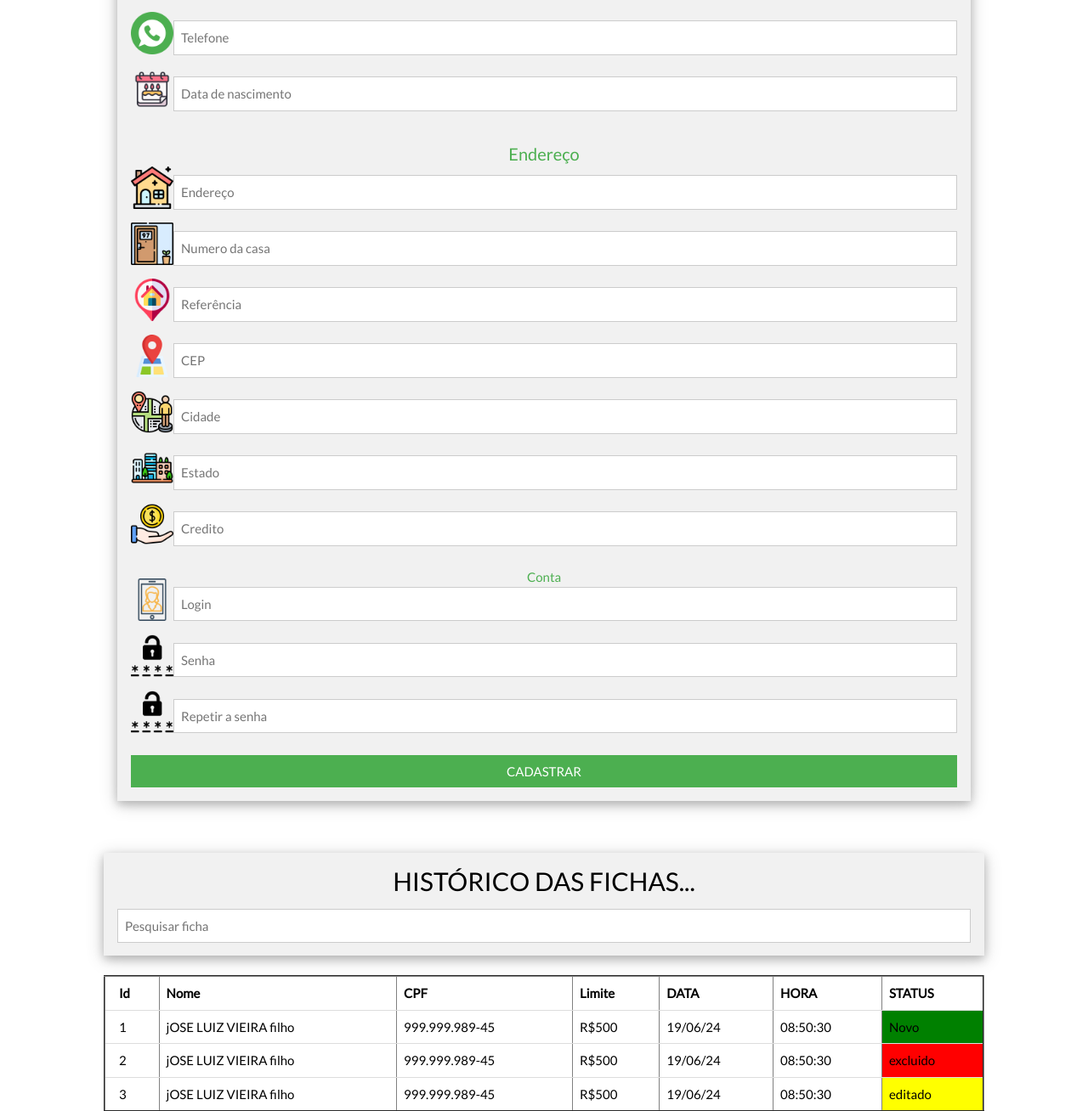
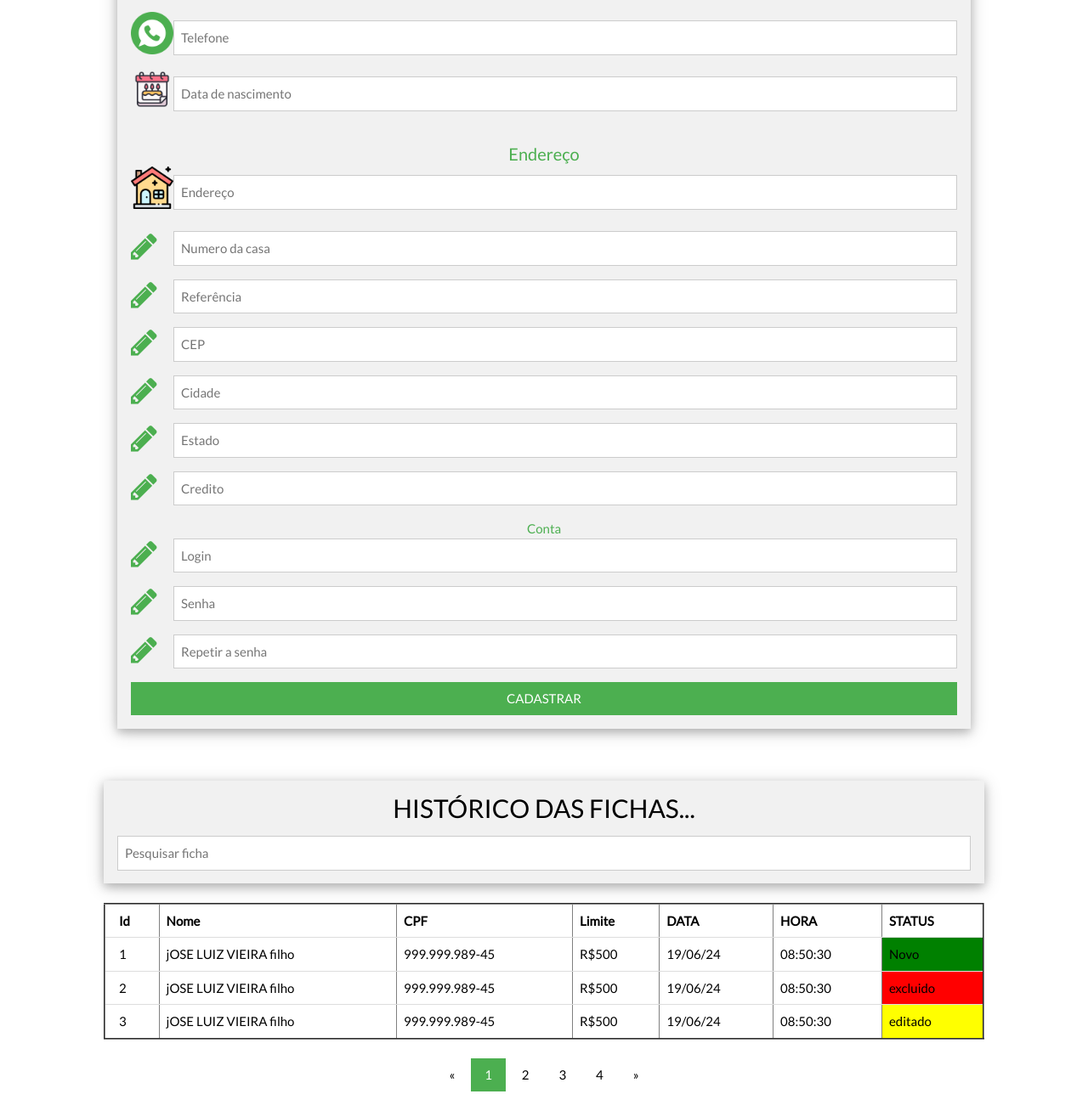
Before and after one commit to LuizinhoVI/farmacia, a Node server app: page / in a window 1280 px wide. Shown: the part 756-2064 px from the top of the page at 85% size. Run offline with Node 20, Linux system fonts and the light colour scheme.

Commit message:
Revert "att"
This reverts commit a406eb2a0887d7a98b12419e876b0459029b0b46.

```diff
--- a/views/index.ejs
+++ b/views/index.ejs
@@ -144,37 +144,37 @@ html,body,h1,h2,h3,h4 {font-family:"Lato", sans-serif}
       </div>
   </div>
   <div class="w3-row w3-section">
-    <img src="img/numerocasa.png" class="w3-col" style="width: 50px;position:relative; top:-10px;"  alt="">
+    <div class="w3-col" style="width:50px"><i class="w3-xxlarge fa fa-pencil"></i></div>
       <div class="w3-rest">
         <input class="w3-input w3-border" name="message" type="text" placeholder="Numero da casa">
       </div>
   </div>
   <div class="w3-row w3-section">
-    <img src="img/endereco-residencial.png" class="w3-col" style="width: 50px;position:relative; top:-10px;"  alt="">
+    <div class="w3-col" style="width:50px"><i class="w3-xxlarge fa fa-pencil"></i></div>
       <div class="w3-rest">
         <input class="w3-input w3-border" name="message" type="text" placeholder="Referência">
       </div>
   </div>
   <div class="w3-row w3-section">
-    <img src="img/localizacao.png" class="w3-col" style="width: 50px;position:relative; top:-10px;"  alt="">
+    <div class="w3-col" style="width:50px"><i class="w3-xxlarge fa fa-pencil"></i></div>
       <div class="w3-rest">
         <input class="w3-input w3-border" name="message" type="text" placeholder="CEP">
       </div>
   </div>
   <div class="w3-row w3-section">
-    <img src="img/vista-da-rua.png" class="w3-col" style="width: 50px;position:relative; top:-10px;"  alt="">
+    <div class="w3-col" style="width:50px"><i class="w3-xxlarge fa fa-pencil"></i></div>
       <div class="w3-rest">
         <input class="w3-input w3-border" name="message" type="text" placeholder="Cidade">
       </div>
   </div>
   <div class="w3-row w3-section">
-    <img src="img/cidade.png" class="w3-col" style="width: 50px;position:relative; top:-10px;"  alt="">
+    <div class="w3-col" style="width:50px"><i class="w3-xxlarge fa fa-pencil"></i></div>
       <div class="w3-rest">
         <input class="w3-input w3-border" name="message" type="text" placeholder="Estado">
       </div>
   </div>
   <div class="w3-row w3-section">
-    <img src="img/pagamento-em-dinheiro.png" class="w3-col" style="width: 50px;position:relative; top:-10px;"  alt="">
+    <div class="w3-col" style="width:50px"><i class="w3-xxlarge fa fa-pencil"></i></div>
       <div class="w3-rest">
         <input class="w3-input w3-border" name="message" type="text" placeholder="Credito">
       </div>
@@ -183,19 +183,19 @@ html,body,h1,h2,h3,h4 {font-family:"Lato", sans-serif}
     <div align="center">
       Conta
     </div>
-    <img src="img/movel.png" class="w3-col" style="width: 50px;position:relative; top:-10px;"  alt="">
+    <div class="w3-col" style="width:50px"><i class="w3-xxlarge fa fa-pencil"></i></div>
       <div class="w3-rest">
         <input class="w3-input w3-border" name="message" type="text" placeholder="Login">
       </div>
   </div>
   <div class="w3-row w3-section">
-    <img src="img/senha.png" class="w3-col" style="width: 50px;position:relative; top:-10px;"  alt="">
+    <div class="w3-col" style="width:50px"><i class="w3-xxlarge fa fa-pencil"></i></div>
       <div class="w3-rest">
         <input class="w3-input w3-border" name="message" type="text" placeholder="Senha">
       </div>
   </div>
   <div class="w3-row w3-section">
-    <img src="img/senha.png" class="w3-col" style="width: 50px;position:relative; top:-10px;"  alt="">
+    <div class="w3-col" style="width:50px"><i class="w3-xxlarge fa fa-pencil"></i></div>
       <div class="w3-rest">
         <input class="w3-input w3-border" name="message" type="text" placeholder="Repetir a senha">
       </div>
```
Also changed, not shown: public/img/cidade.png (deleted), public/img/endereco-residencial.png (deleted), public/img/localizacao.png (deleted), public/img/movel.png (deleted), public/img/numerocasa.png (deleted), public/img/pagamento-em-dinheiro.png (deleted), public/img/senha.png (deleted), public/img/vista-da-rua.png (deleted).
